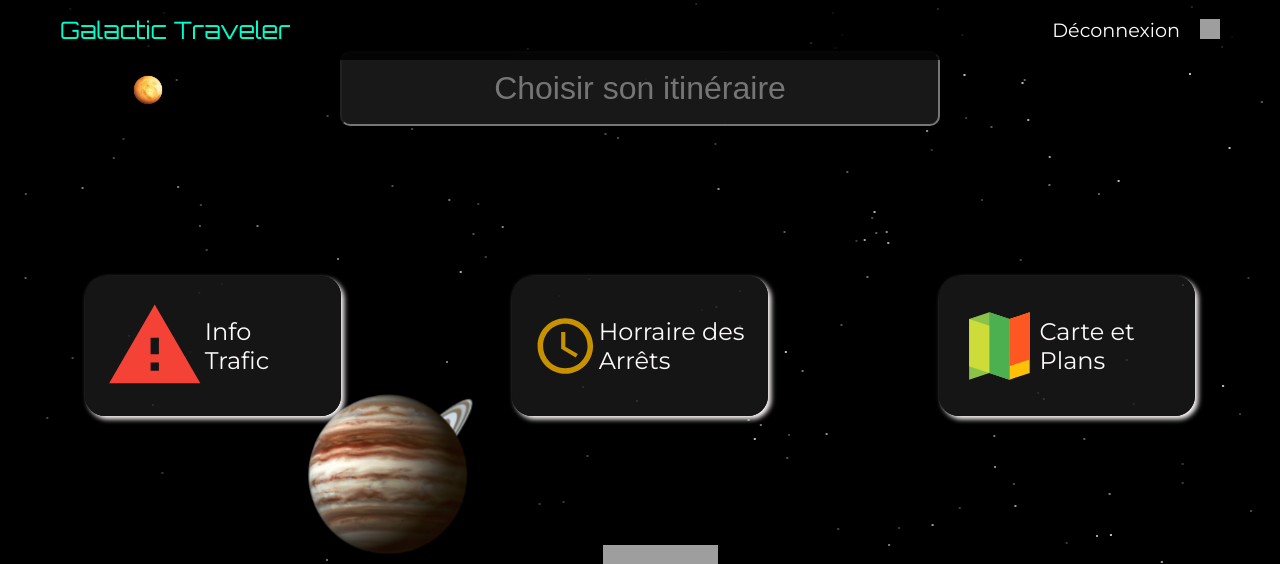
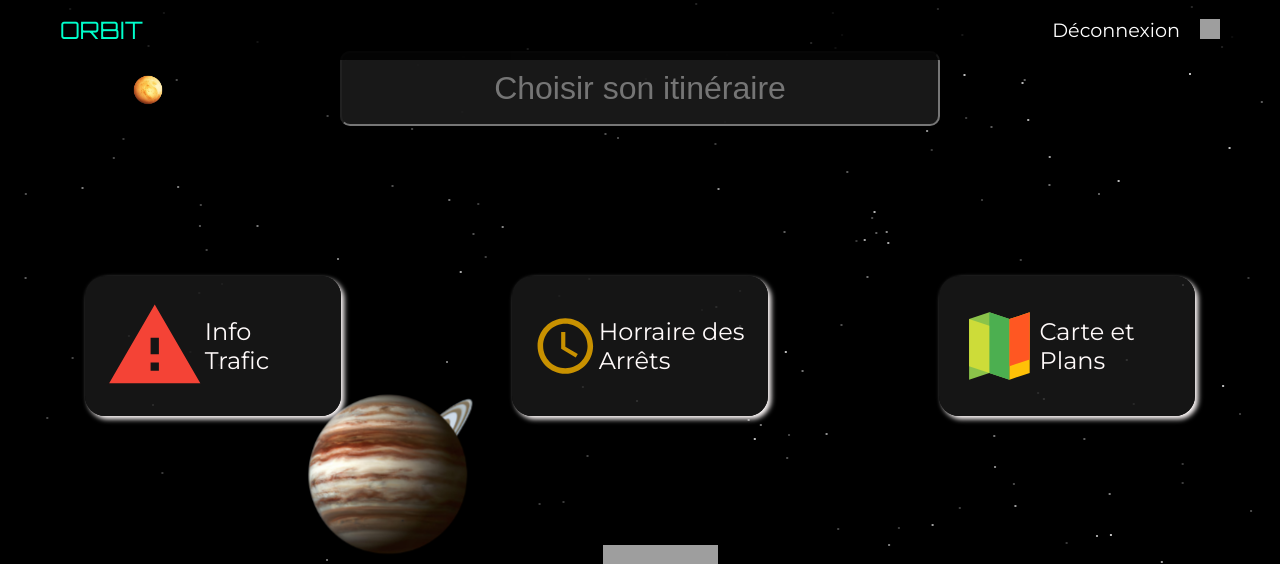
Before and after one commit to Galaktik-hub/B2-S3-ORBIT, a PHP site: page /sae-starwars/page/index.php in a window 1280 px wide. Shown: the top 564 px of the page. Run offline with PHP 8.4, Linux system fonts and the light colour scheme; the visitor is signed in with stand-in values (Sample User, id 1); grey boxes are pictures that could not be loaded.

Commit message:
update name to ORBIT

```diff
--- a/include/navbar.php
+++ b/include/navbar.php
@@ -6,7 +6,7 @@ include('../include/svg.php');
 <nav class="navbar">
     <div class="container">
         <div class="logo">
-            <a href="index.php">Galactic Traveler</a>
+            <a href="index.php">ORBIT</a>
         </div>
         <ul class="nav-links">
             <li>
--- a/page/account.php
+++ b/page/account.php
@@ -10,7 +10,7 @@ checkLogin();
 <head>
     <meta charset="UTF-8">
     <meta name="viewport" content="width=device-width, initial-scale=1.0">
-    <title>Galactic Traveler - Compte</title>
+    <title>ORBIT - Compte</title>
     <link href="https://fonts.googleapis.com/css2?family=Orbitron:wght@400;700&family=Montserrat:wght@400;600&display=swap" rel="stylesheet">
     <link rel="stylesheet" href="../style/main.css">
     <link rel="stylesheet" href="../style/starwars.css">
--- a/page/horraire.php
+++ b/page/horraire.php
@@ -9,7 +9,7 @@ checkLogin();
 <head>
     <meta charset="UTF-8">
     <meta name="viewport" content="width=device-width, initial-scale=1.0">
-    <title>Galactic Traveler - Horraires</title>
+    <title>ORBIT - Horraires</title>
     <link href="https://fonts.googleapis.com/css2?family=Orbitron:wght@400;700&family=Montserrat:wght@400;600&display=swap" rel="stylesheet">
     <link rel="stylesheet" href="../style/main.css">
     <link rel="stylesheet" href="../style/starwars.css">
--- a/page/index.php
+++ b/page/index.php
@@ -9,7 +9,7 @@ checkLogin();
 <head>
     <meta charset="UTF-8">
     <meta name="viewport" content="width=device-width, initial-scale=1.0">
-    <title>Galactic Traveler - Accueil</title>
+    <title>ORBIT - Accueil</title>
     <link href="https://fonts.googleapis.com/css2?family=Orbitron:wght@400;700&family=Montserrat:wght@400;600&display=swap" rel="stylesheet">
     <link rel="stylesheet" href="../style/main.css">
     <link rel="stylesheet" href="../style/starwars.css">
--- a/page/info_trafic.php
+++ b/page/info_trafic.php
@@ -9,7 +9,7 @@ checkLogin();
 <head>
     <meta charset="UTF-8">
     <meta name="viewport" content="width=device-width, initial-scale=1.0">
-    <title>Galactic Traveler - Info Trafic</title>
+    <title>ORBIT - Info Trafic</title>
     <link href="https://fonts.googleapis.com/css2?family=Orbitron:wght@400;700&family=Montserrat:wght@400;600&display=swap" rel="stylesheet">
     <link rel="stylesheet" href="../style/main.css">
     <link rel="stylesheet" href="../style/starwars.css">
```
